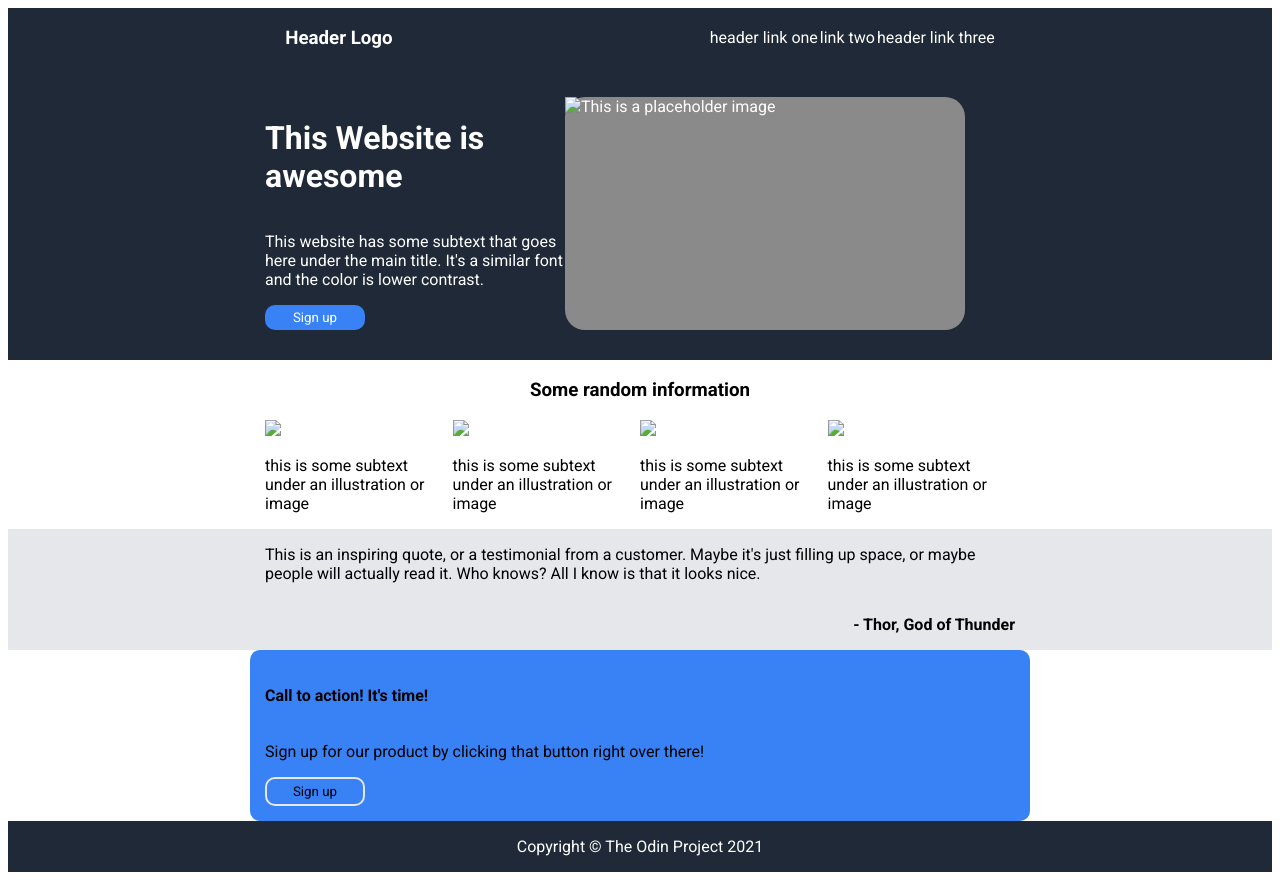
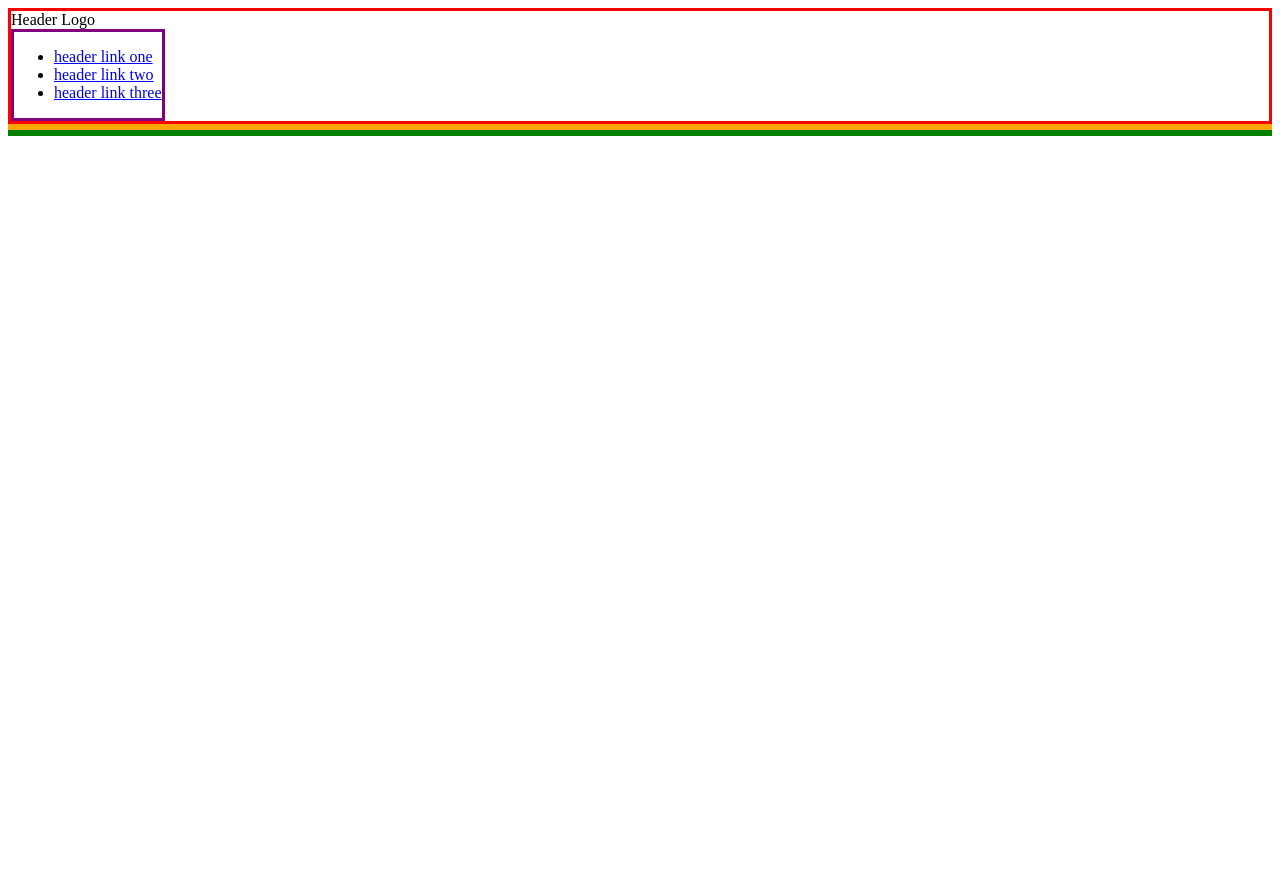
Before and after one commit to OneXyedKing/Landing-Page, a plain HTML site: page index.html in a window 1280 px wide. After the commit the page ends 800 px from the top, so only its background shows below. Drawn offline with Linux system fonts and the light colour scheme.

Commit message:
Create Basic Layout and add borders
Created the basic layout and borders to have a base
to work with and track containers and their behaviour.

```diff
--- a/index.html
+++ b/index.html
@@ -2,7 +2,7 @@
 <html lang="en">
     <head>
         <meta charset="UTF-8">
-        <meta name="viewport" content="width=device-width, initial-scale=1.0">
+        <!--<meta name="viewport" content="width=device-width, initial-scale=1.0">-->
 
         <link rel="stylesheet" href="styles.css">
 
@@ -13,106 +13,32 @@
         <title>Home</title>
     </head>
 
-    <body>
+    <header>
+        <div class="width-container">
 
-        <header>
             <div class="logo">
-
-                <h3>Header Logo</h3>
-
+                Header Logo
             </div>
 
             <nav>
+                <ul>
+                    <li><a href="#">header link one</a></li>
+                    <li><a href="#">header link two</a></li>
+                    <li><a href="#">header link three</a></li>
+                </ul>
+            </nav>
 
-                <ul class="nav">
-                    <li><a>header link one</a></li>
-                    <li><a> link two</a></li>
-                    <li><a>header link three</a></li>
-                </ul>
+        </div>
 
-            </nav>
-        </header>
+    </header>
 
-        <main>
+    </header>
 
-            <div class="section-a">
+    <main>
 
-                <div class="a-container">
+    </main>
 
-                    <div class="content-left">
-                        <h1>This Website is awesome</h1>
-                        <p>This website has some subtext that goes here under the
-                            main title. It's a similar font and the color is lower contrast.
-                        </p>
-                        <button class="top-button">Sign up</button>
-                    </div>
+    <footer>
 
-                    <div class="content-right">
-                        <img src="#" alt="This is a placeholder image">
-                    </div>
-                </div>
-
-            </div>
-
-            <div class="section-b">
-
-                <h3>Some random information</h3>
-
-                <div class="options">
-
-                    <div class="option-one">
-                        <img src="#">
-                        <p>this is some subtext under an illustration or image</p>
-                    </div>
-
-                    <div class="option-two">
-                        <img src="#">
-                        <p>this is some subtext under an illustration or image</p>
-                    </div>
-
-                    <div class="option-three">
-                        <img src="#">
-                        <p>this is some subtext under an illustration or image</p>
-                    </div>
-
-                    <div class="option-four">
-                        <img src="#">
-                        <p>this is some subtext under an illustration or image</p>
-                    </div>
-
-                </div>
-
-            </div>
-
-            <div class="section-c">
-
-                <div class="testimonial">
-                    <p class="quote">This is an inspiring quote, or a testimonial from a customer. Maybe it's just filling up space, or maybe people will actually read it. Who knows? All I know is that it looks nice.</p>
-                    <p class="client">- Thor, God of Thunder</p>
-                </div>
-
-            </div>
-
-            <div class="section-d">
-
-                <div class="cta">
-
-                    <h4>Call to action! It's time!</h4>
-                    <p>Sign up for our product by clicking that button right over there!</p>
-                    <button class="cta-button">Sign up</button>
-
-                </div>
-
-            </div>
-
-        </main>
-
-        <footer>
-
-            <p>Copyright © The Odin Project 2021</p>
-
-        </footer>
-
-
-    </body>
+    </footer>
 </html>
--- a/styles.css
+++ b/styles.css
@@ -1,137 +1,29 @@
-body {
+.body {
     font-family: roboto, sans-serif;
 }
 
+/*Header*/
+
 header {
-    background: #1F2937;
-    color: white;
     display: flex;
-    justify-content: space-evenly;
-    align-items: center;
+    border: 3px solid red;
 }
-
-/*
-.logo {
-
-}
-*/
-
 
 nav {
     display: flex;
+    border: 3px solid purple;
 }
 
-nav ul {
-    list-style: none;
+/*Main Content*/
+
+main{
     display: flex;
-    gap: 2px;
+    border: 3px solid orange;
 }
 
-nav ul li a {
-    text-decoration: none;
-}
-
-
-button {
-    border-radius: 10px;
-    max-width: 100px;
-    padding: 5px;
-    font-family: roboto, sans-serif;
-}
-
-.section-a {
-    padding: 30px 15px 30px 15px;
-    display: flex;
-    background: #1F2937;
-    color: white;
-    justify-content: center;
-    gap: 15px;
-}
-
-.a-container {
-    display: flex;
-    width: 750px;
-}
-
-.content-left {
-    width: 300px;
-    display: flex;
-    flex-direction: column;
-}
-
-.top-button {
-    background: #3882F6;
-    color: white;
-    border: none;
-}
-
-.content-right {
-    width: 400px;
-    background: #8a8a8a;
-    border-radius: 20px;
-}
-
-.content-right img {
-    display: flex;
-    justify-content: center;
-    align-items: center;
-}
-
-.section-b {
-    display: flex;
-    justify-content: center;
-    align-items: center;
-    flex-direction: column;
-}
-
-.options {
-    display: flex;
-    width: 750px;
-}
-
-.section-c {
-    display: flex;
-    justify-content: center;
-    align-items: center;
-    background: #E5E7EB;
-}
-
-.testimonial {
-    width: 750px;
-    display: flex;
-    flex-direction: column;
-}
-
-.section-c .testimonial .client {
-    text-align: right;
-    font-weight: 700;
-}
-
-.section-d {
-    display: flex;
-    justify-content: center;
-    align-items: center;
-}
-
-.cta {
-    width: 750px;
-    padding: 15px;
-    display: flex;
-    flex-direction: column;
-    width: 750px;
-    background: #3882F6;
-    border-radius: 10px;
-}
-
-.cta-button {
-    background: none;
-    border: 2px solid #E5E7EB;
-}
+/*Footer*/
 
 footer {
-    background: #1F2937;
     display: flex;
-    justify-content: center;
-    align-items: center;
-    color: white;
+    border: 3px solid green;
 }
```
